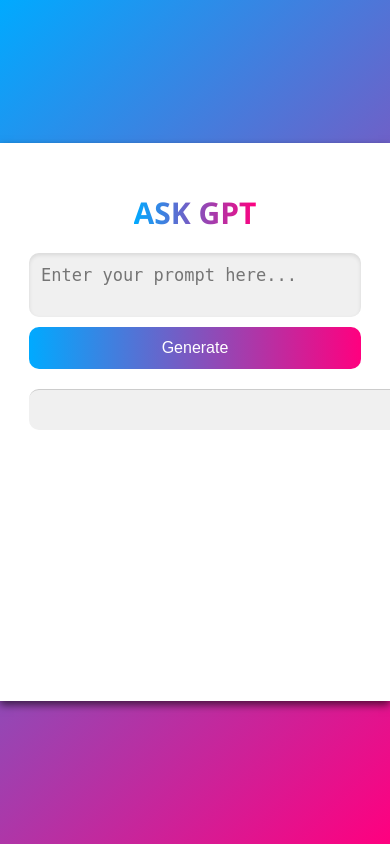
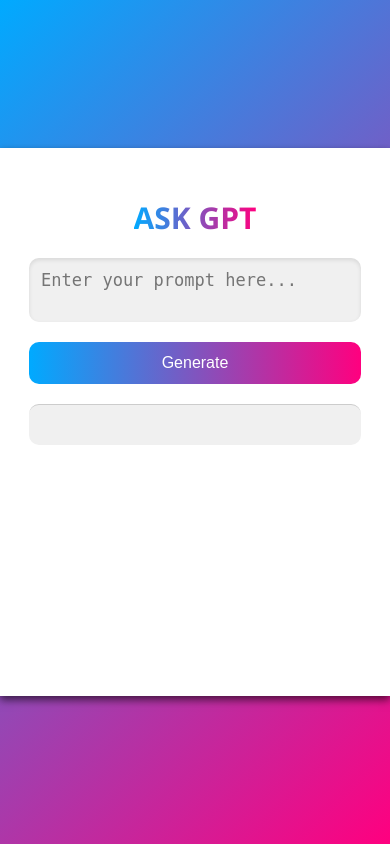
Before and after one commit to rani-ukamble/ASK-GPT, a Flask app: page / in a window 390 px wide. Run offline with Flask 3, Linux system fonts and the light colour scheme.

Commit message:
Update gemini.html

```diff
--- a/templates/gemini.html
+++ b/templates/gemini.html
@@ -3,7 +3,7 @@
 <head>
     <meta charset="UTF-8">
     <meta name="viewport" content="width=device-width, initial-scale=1.0">
-    <title>Gemini GPT</title>
+    <title>ASK GPT</title>
     <style>
         body {
             font-family: 'Segoe UI', Tahoma, Geneva, Verdana, sans-serif;
@@ -21,8 +21,8 @@
             padding: 29px;
             box-shadow: 0 4px 8px rgba(0, 0, 0, 0.6);
             width: 100%;
-            max-width: 1200px;
-            height: 500px; /* Fixed height */
+            max-width: 1300px;
+            height: 490px; /* Fixed height */
             text-align: center;
             color: #000000;
             overflow-y: auto; /* Add scrollbar if content overflows */
@@ -42,16 +42,18 @@
         form {
             display: flex;
             align-items: center;
-            position: relative;
+            flex-wrap: wrap; /* Allow wrapping of elements */
+            gap: 10px; /* Add space between elements */
+            justify-content: center;
         }
 
         textarea {
             flex: 1;
+            min-width: 0; /* Allow flexbox to handle width */
             height: 50px; /* Slightly increased height */
             padding: 12px;
             border: none;
             border-radius: 10px;
-            margin-right: 10px; /* Space between textarea and button */
             font-size: 17px;
             resize: none;
             background: #f0f0f0;
@@ -64,11 +66,13 @@
             background: linear-gradient(to right, #00aaff, #ff007f);
             color: #ffffff;
             border: none;
-            padding: 12px 24px; /* Slightly increased padding */
+            padding: 12px 24px; /* Same padding for consistent height */
             border-radius: 10px;
             cursor: pointer;
             font-size: 16px;
             transition: background-color 0.3s;
+            min-width: 120px; /* Ensure a minimum width */
+            box-sizing: border-box; /* Ensure padding is included in width */
         }
 
         button:hover {
@@ -87,6 +91,8 @@
             border-radius: 10px;
             max-height: 300px;
             overflow-y: auto;
+            width: 100%;
+            box-sizing: border-box; /* Ensure padding is included in width */
         }
 
         /* Scrollbar styles */
@@ -104,31 +110,20 @@
         }
 
         @media (max-width: 768px) {
-            .container {
-                width: 100%;
-            }
-
             form {
                 flex-direction: column;
                 align-items: stretch;
             }
 
-            textarea {
-                width: 100%;
-                margin-right: 0;
-                margin-bottom: 10px;
+            textarea, button, #responseContainer {
+                width: 100%; /* Ensure full width for all elements */
+                box-sizing: border-box; /* Ensure padding is included in width */
             }
 
             button {
-                width: 100%;
-                padding: 12px 0;
-            }
-
-            #responseContainer {
-                width: 100%;
+                margin-top: 10px;
             }
         }
-
     </style>
 </head>
 <body>
```
